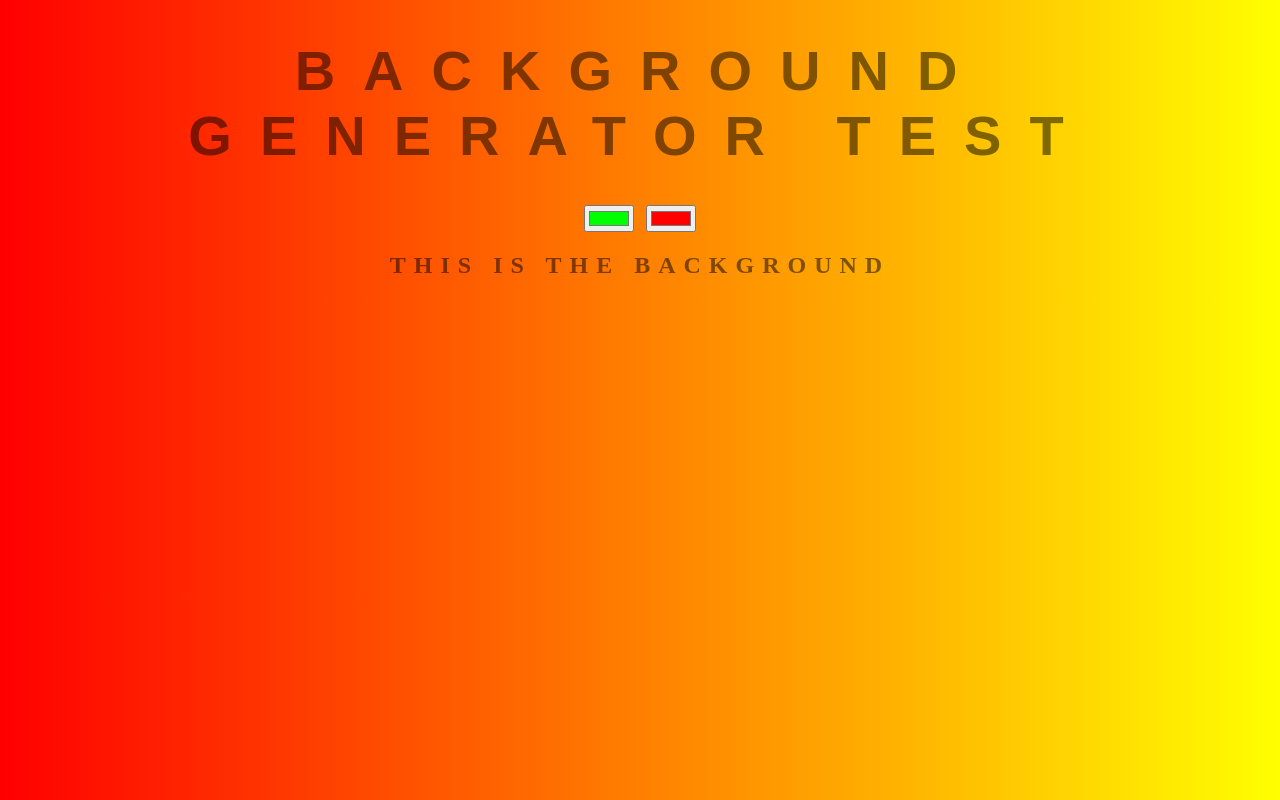
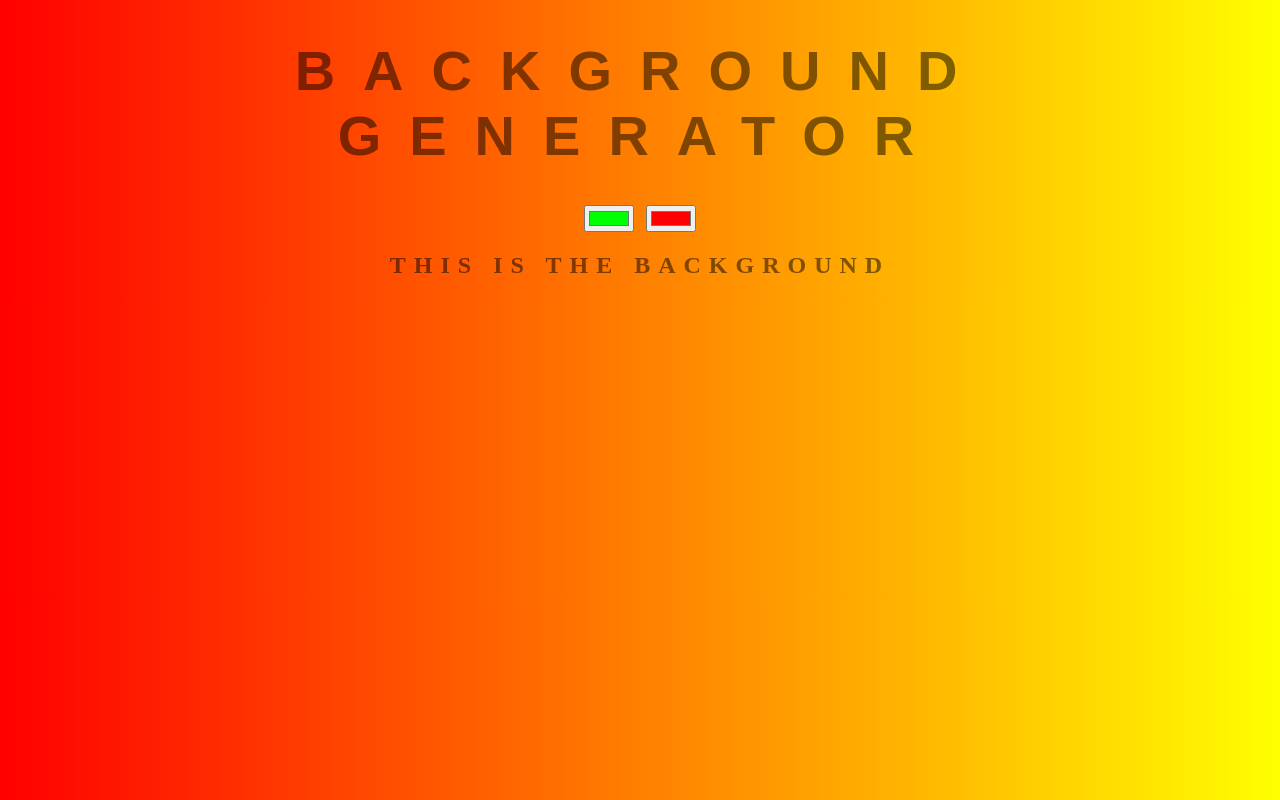
Before and after one commit to NickV80/background-generator, a plain HTML site: page index.html in a window 1280 px wide. Drawn offline with Linux system fonts and the light colour scheme.

Commit message:
old title change

```diff
--- a/index.html
+++ b/index.html
@@ -5,7 +5,7 @@
 	<link rel="stylesheet" type="text/css" href="style.css">
 </head>
 <body id="gradient">
-	<h1>Background Generator Test</h1>
+	<h1>Background Generator</h1>
 	<input class="color1" type="color" name="color1" value="#00ff00">
 	<input class="color2" type="color" name="color2" value="#ff0000">
 	<h2>This is the background</h2>
```
